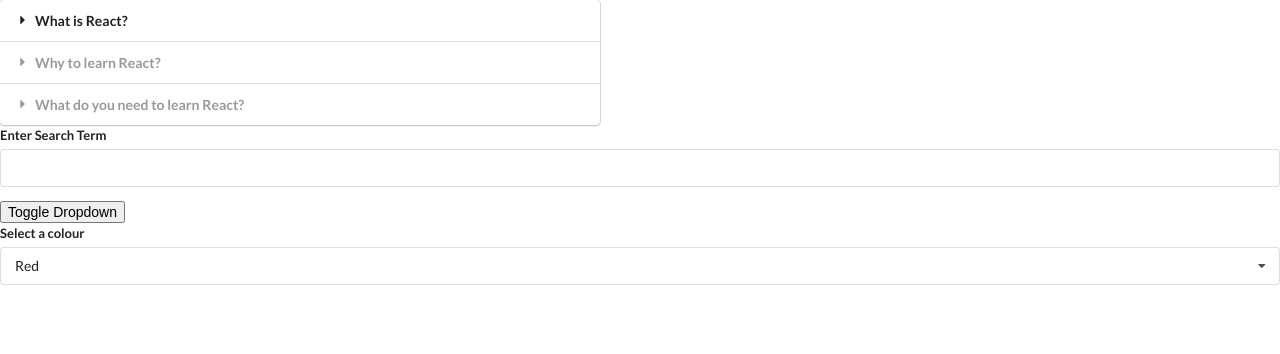
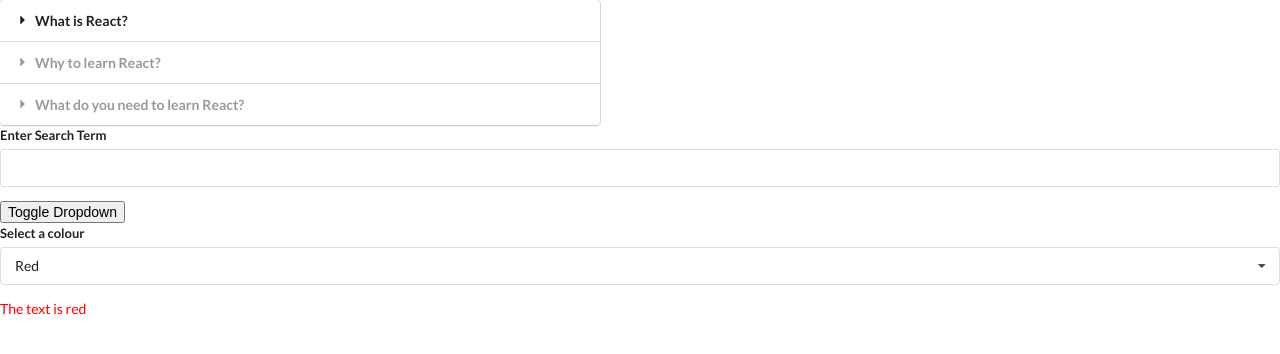
Before and after one commit to odegova-oksana/react-widgets, a React (Create React App) app: page / in a window 1280 px wide. Shown: the top 354 px of the page. Built offline with nearby package versions, Linux system fonts and the light colour scheme.

Commit message:
dropdown finish + string with colour

```diff
--- a/src/components/Dropdown.js
+++ b/src/components/Dropdown.js
@@ -51,6 +51,7 @@
           </div>
         </div>
       </div>
+      <div className="text" style={{color: selected.value}}>The text is {selected.value}</div>
     </div>
   );
 };
```
Also changed, not shown: 1 other file (tests, documents, lock files or other folders).
